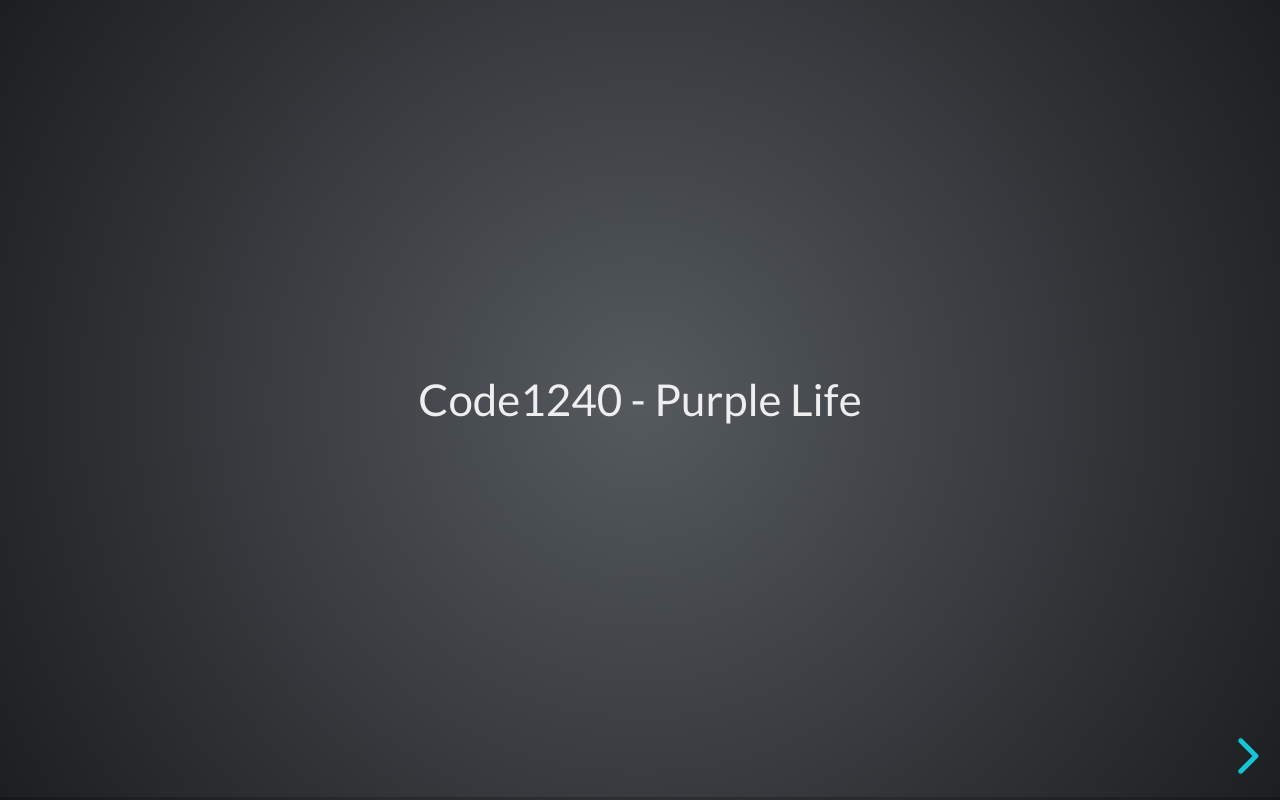
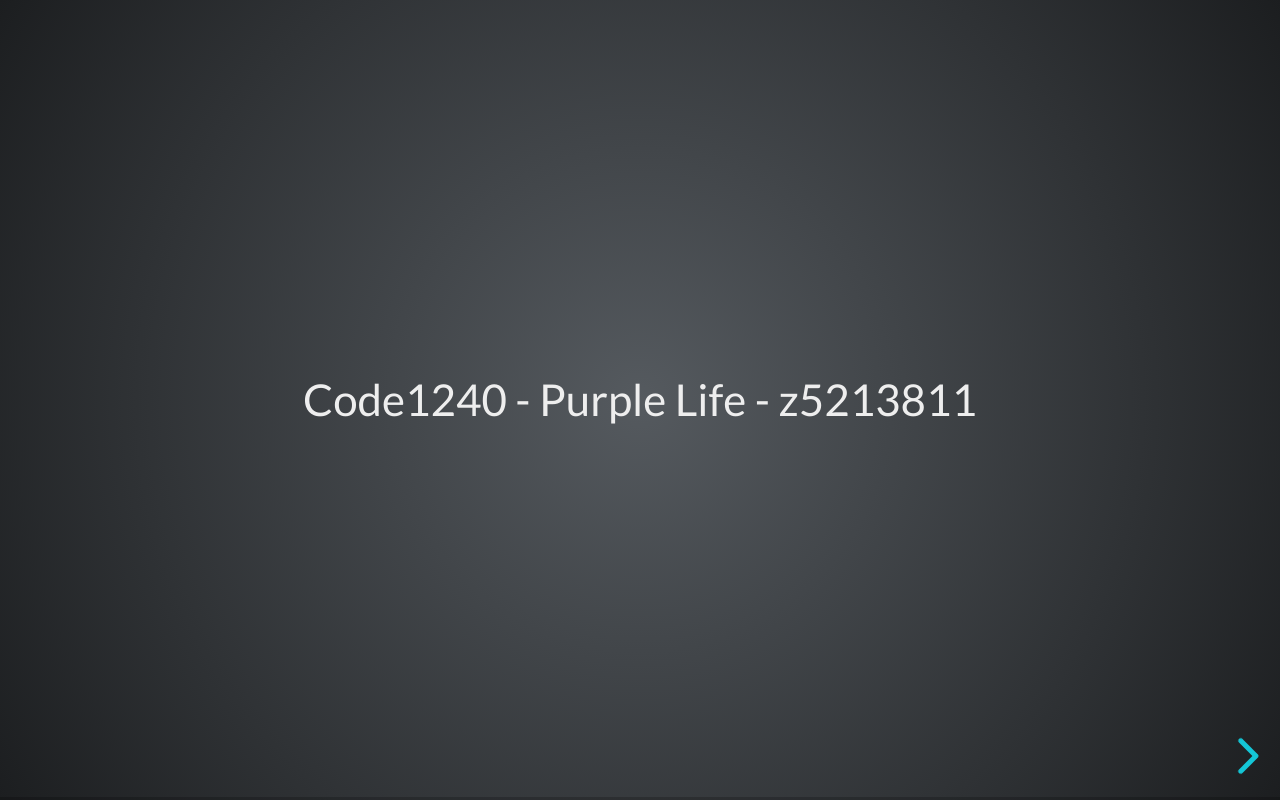
Before and after one commit to TanJimmyTan/Code_1240_Ass3, a website: page index.html in a window 1280 px wide. Drawn offline with Linux system fonts and the light colour scheme.

Commit message:
Update index.html

```diff
--- a/index.html
+++ b/index.html
@@ -24,7 +24,7 @@
 	<body>
 		<div class="reveal">
 			<div class="slides">
-				<section>Code1240 - Purple Life</section>
+				<section>Code1240 - Purple Life - z5213811</section>
 				<section><img src="Title.png" alt="Ahh missing!" style="width:400%" /></section>
 				<section><img src="Thanos Crab.png" alt="Ahh missing!" style="width:400%" /></section>
 				<section><img src="Front.png" alt="Ahh missing!" style="width:400%" /></section>
```
